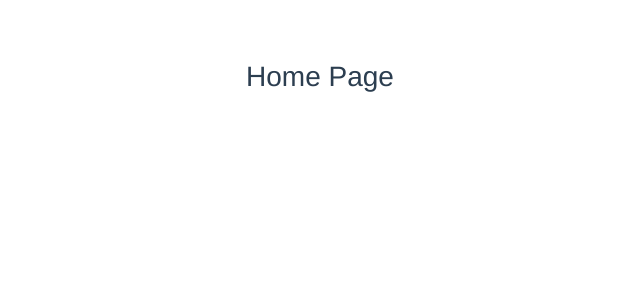
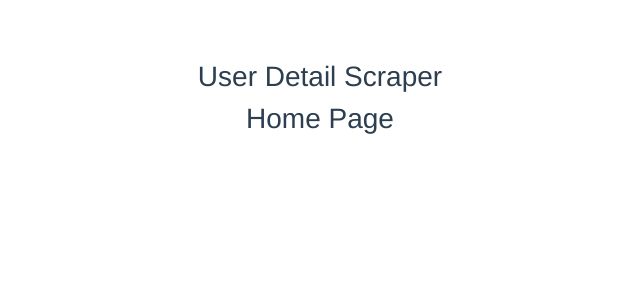
Before and after one commit to it-devros/vue-vuex-phone-api-scraper, a Vue app: page / in a window 1280 px wide. Shown: the top 300 px of the page, without its empty margins (320-960 px from the left). Built offline with nearby package versions, Linux system fonts and the light colour scheme.

Commit message:
nav bar updated

```diff
--- a/src/components/nav-bar/index.vue
+++ b/src/components/nav-bar/index.vue
@@ -1,7 +1,7 @@
 <template>
   <div class="nav-bar-container">
     <b-container>
-
+      <h3>User Detail Scraper</h3>
     </b-container>
   </div>
 </template>
--- a/src/layouts/homeLayout.vue
+++ b/src/layouts/homeLayout.vue
@@ -1,12 +1,18 @@
 <template>
   <div class="home-layout">
+    <nav-bar />
     <router-view/>
   </div>
 </template>
 
 <script>
+import { NavBar } from '@/components'
+
 export default {
-  name: 'HomeLayout'
+  name: 'HomeLayout',
+  components: {
+    NavBar
+  }
 }
 </script>
 
```
